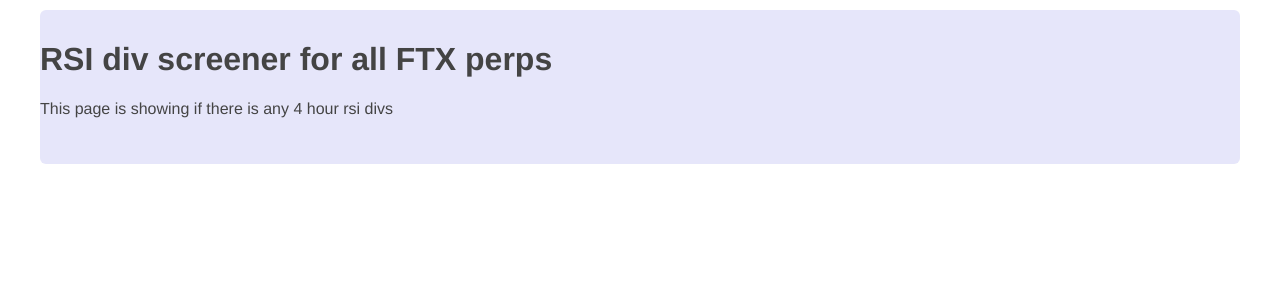
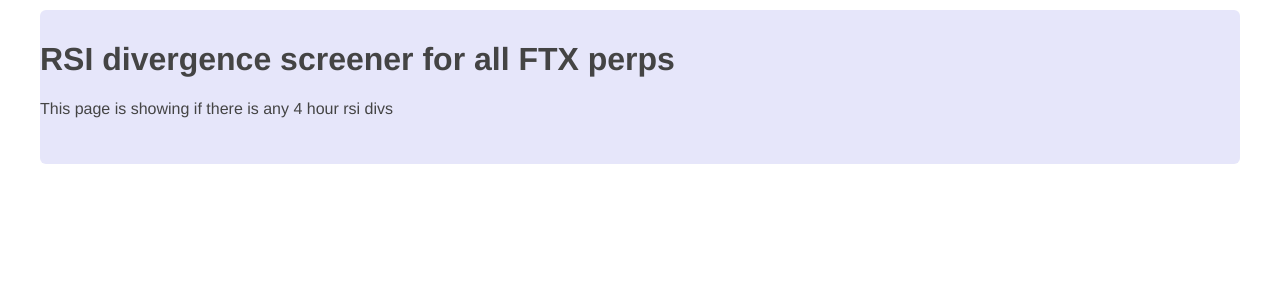
Before and after one commit to milehighprofit/divs, a Flask app: template templates/home.html in a window 1280 px wide. Shown: the part 35-335 px from the top of the page. Run offline with Flask 2, Linux system fonts and the light colour scheme; the template is opened without the code that fills it, so the values that code supplies are empty; parts of the project's set-up code (start-up, migrations or seed data) failed here and were passed over.

Commit message:
first commit

```diff
--- /dev/null
+++ b/myblog/runtime.txt
@@ -0,0 +1 @@
+python-3.10.2.
--- a/templates/home.html
+++ b/templates/home.html
@@ -1,7 +1,7 @@
 {% extends "layout.html" %}
 {% block content %}
   <div class="home">
-    <h1>RSI div screener for all FTX perps</h1>
+    <h1>RSI divergence screener for all FTX perps</h1>
     <p>This page is showing if there is any 4 hour rsi divs</p>
   </div>
   {% for table in tables1 %}
```
Also changed, not shown: myblog/requirements.txt (added, +62 -0 lines), 1 other file.
